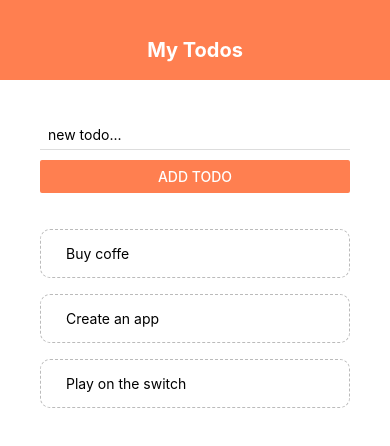
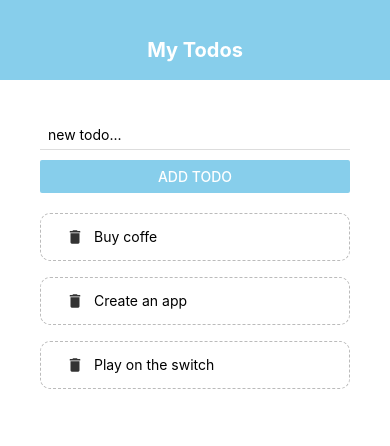
Before and after one commit to jamal-Bahammou/Mobilsky, a React Native app: screen / in a window 390 px wide. Shown: the top 446 px of the page. Built offline with nearby package versions, Linux system fonts and the light colour scheme.

Commit message:
Finishing the My Todos app

```diff
--- a/App.js
+++ b/App.js
@@ -63,11 +63,15 @@
   },
 
   content: {
+    flex: 1,
     padding: 40
+    // backgroundColor: 'hotpink'
   },
 
   list: {
+    flex: 1,
     marginTop: 20
+    // backgroundColor: 'skyblue'
   }
 
 });
--- a/components/AddTodo.jsx
+++ b/components/AddTodo.jsx
@@ -12,7 +12,7 @@
                 onChangeText={val => setText(val)}
                 clearButtonMode='always'
             />
-            <Button onPress={() => addTodoHandler(text)} title='add todo' color='coral' />
+            <Button onPress={() => addTodoHandler(text)} title='add todo' color='skyblue' />
         </View>
     );
 }
--- a/components/Header.jsx
+++ b/components/Header.jsx
@@ -13,7 +13,7 @@
     header: {
         height: 80,
         paddingTop: 38,
-        backgroundColor: 'coral'
+        backgroundColor: 'skyblue'
     },
     title: {
         textAlign: 'center',
--- a/components/TodoItem.jsx
+++ b/components/TodoItem.jsx
@@ -1,23 +1,32 @@
 import React from 'react'
-import { StyleSheet, Text, TouchableOpacity } from 'react-native'
+import { StyleSheet, View, Text, TouchableOpacity } from 'react-native'
+import { MaterialIcons } from '@expo/vector-icons'
+
 
 const TodoItem = ({ item, pressHandler }) => {
     return (
-        <TouchableOpacity onPress={() => pressHandler(item.key)}>
-            <Text style={styles.item}>{item.text}</Text>
-        </TouchableOpacity>
+        <View style={styles.item}>
+            <TouchableOpacity onPress={() => pressHandler(item.key)}>
+                <MaterialIcons name='delete' size={18} color='#333' />
+            </TouchableOpacity>
+            <Text style={styles.itemText}>{item.text}</Text>
+        </View>
     );
 }
 
 const styles = StyleSheet.create({
     item: {
-        paddingVertical: 15,
+        flexDirection: 'row',
+        paddingVertical: 14,
         paddingHorizontal: 25,
-        marginTop: 16,
+        marginBottom: 16,
         borderColor: '#bbb',
         borderWidth: 1,
         borderStyle: 'dashed',
         borderRadius: 10
+    },
+    itemText: {
+        marginLeft: 10
     }
 })
 
```
